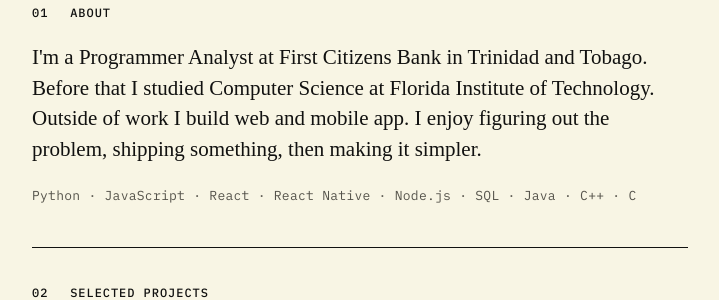
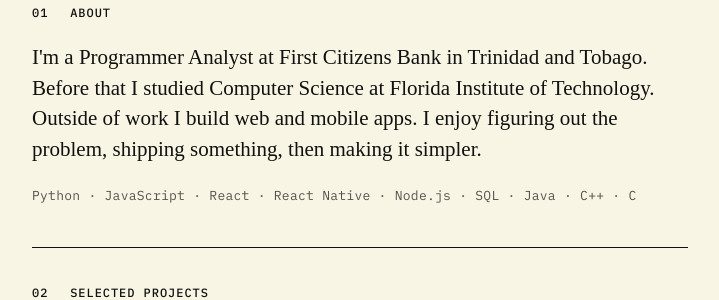
Before and after one commit to zacgee/zacgee.github.io, a Jekyll site: the page built from index.md, in a window 1280 px wide. Shown: the part 505-805 px from the top of the page, without its empty margins (280-999 px from the left). Built offline with Jekyll 4.4.1, drawn with Linux system fonts in a browser that asks for light colours; some web fonts are replaced.

Commit message:
Fix typo in 'app' to 'apps' in index.md

```diff
--- a/index.md
+++ b/index.md
@@ -17,7 +17,7 @@ title: "Index"
 <section class="section">
   <h2 class="label"><span>01</span> About</h2>
   <div class="prose">
-    <p>I'm a Programmer Analyst at First Citizens Bank in Trinidad and Tobago. Before that I studied Computer Science at Florida Institute of Technology. Outside of work I build web and mobile app. I enjoy figuring out the problem, shipping something, then making it simpler.</p>
+    <p>I'm a Programmer Analyst at First Citizens Bank in Trinidad and Tobago. Before that I studied Computer Science at Florida Institute of Technology. Outside of work I build web and mobile apps. I enjoy figuring out the problem, shipping something, then making it simpler.</p>
     <p class="muted">Python · JavaScript · React · React Native · Node.js · SQL · Java · C++ · C</p>
   </div>
 </section>
```
